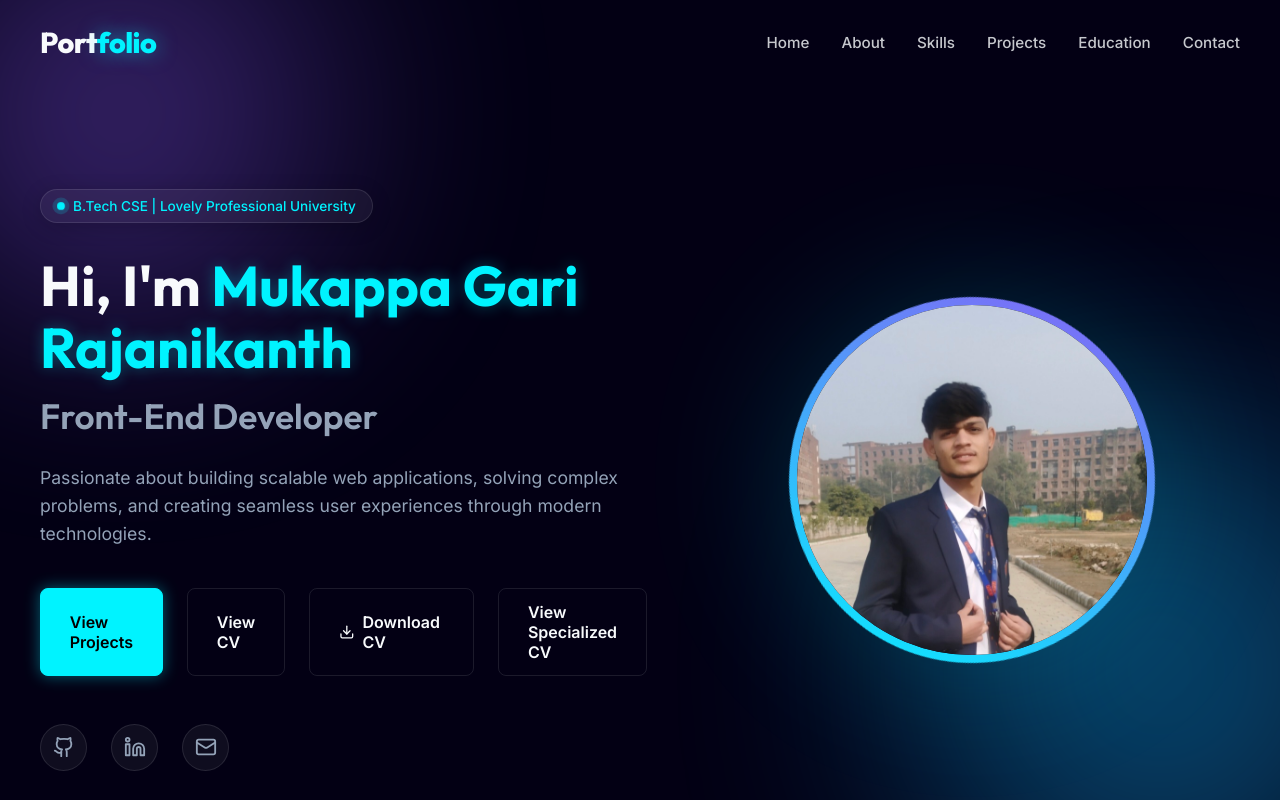
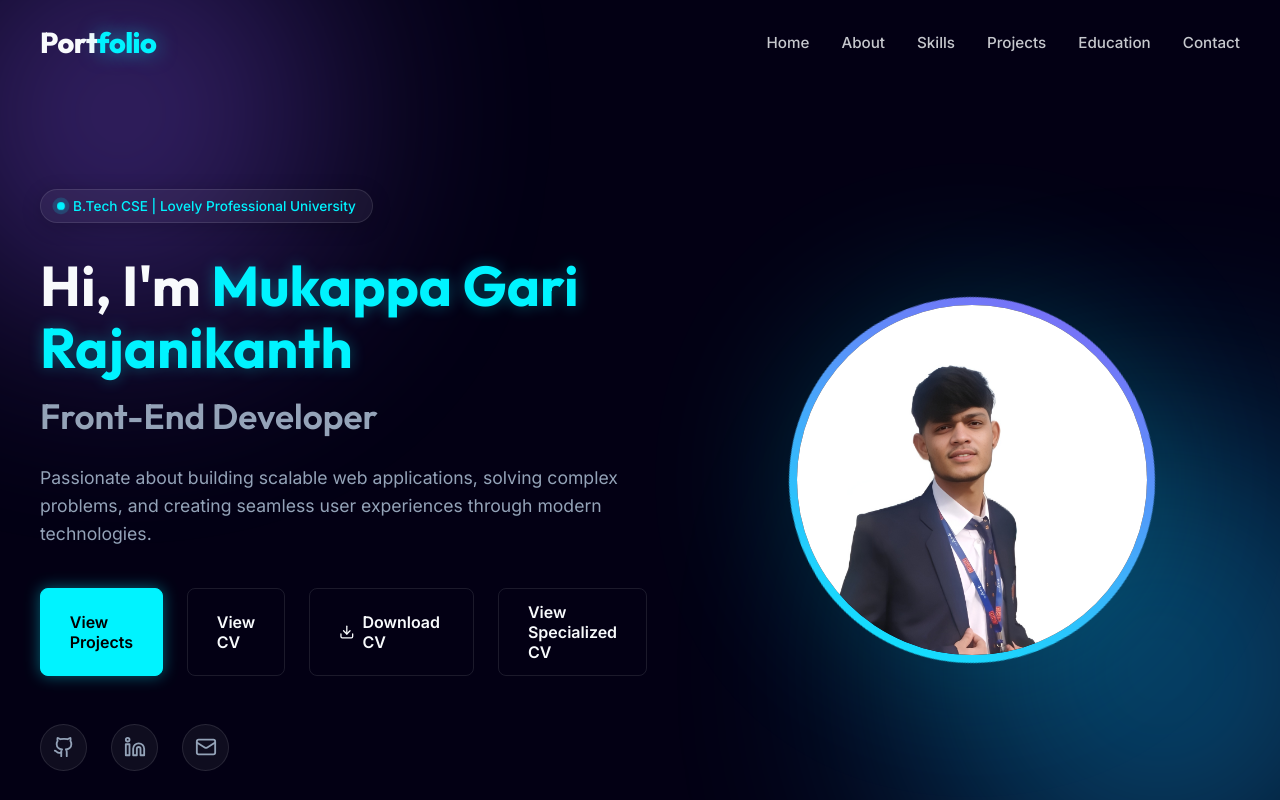
Before and after one commit to Rajanikanth45/portfolio, a React (Vite) app: page / in a window 1280 px wide. Shown: the top 800 px of the page. Built offline with nearby package versions, Linux system fonts and the light colour scheme.

Commit message:
Update profile image source in Hero component

```diff
--- a/src/components/Hero.jsx
+++ b/src/components/Hero.jsx
@@ -89,7 +89,7 @@ const Hero = () => {
                 <div className="hero-image-wrapper">
                     <div className="image-border">
                         <div className="profile-photo">
-                            <img src="/IMG_20260314_184019.jpg.jpeg" alt="Mukappa Gari Rajanikanth" className="profile-img" />
+                            <img src="/img_1.jpg" alt="Mukappa Gari Rajanikanth" className="profile-img" />
                         </div>
                     </div>
                     <div className="glow-effect"></div>
```
